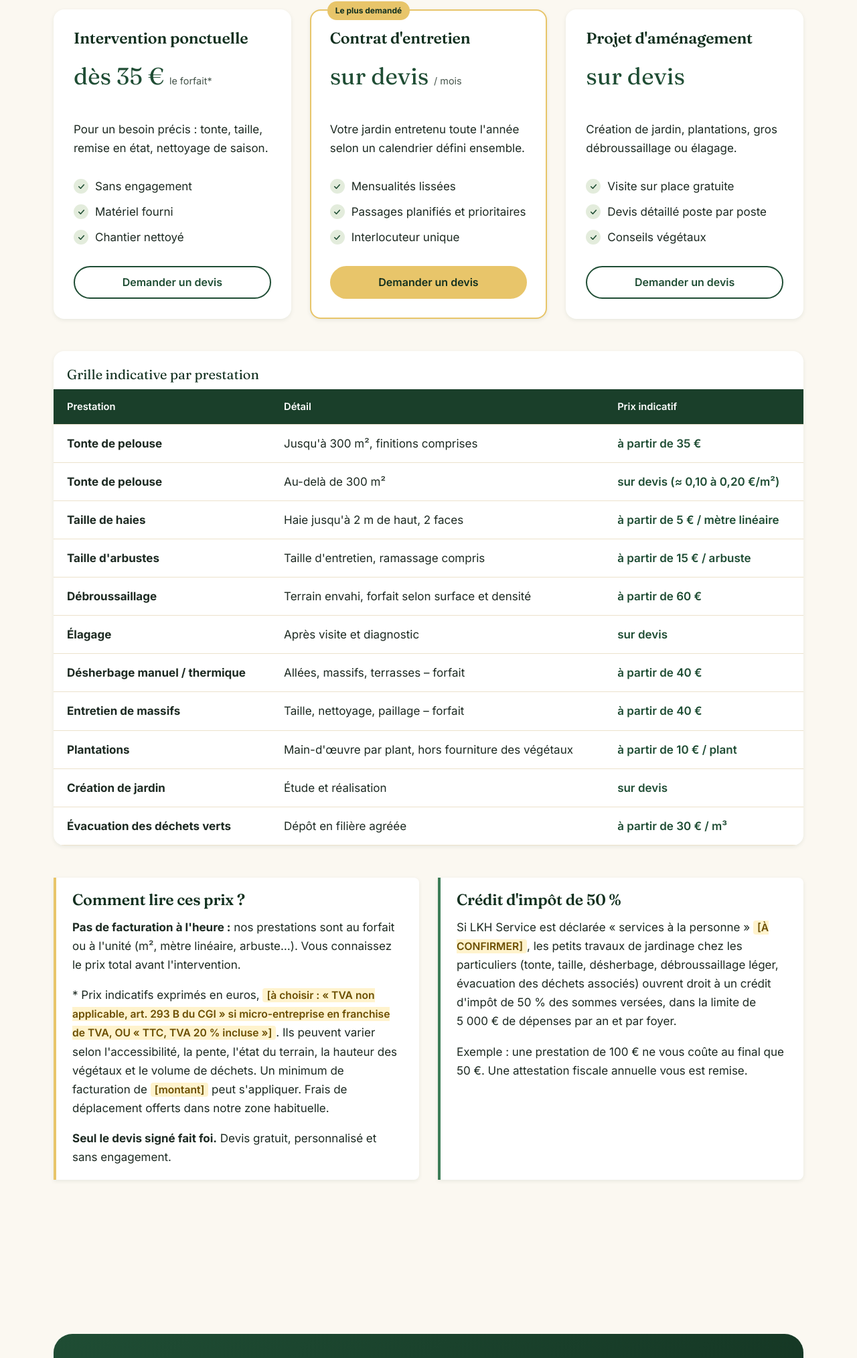
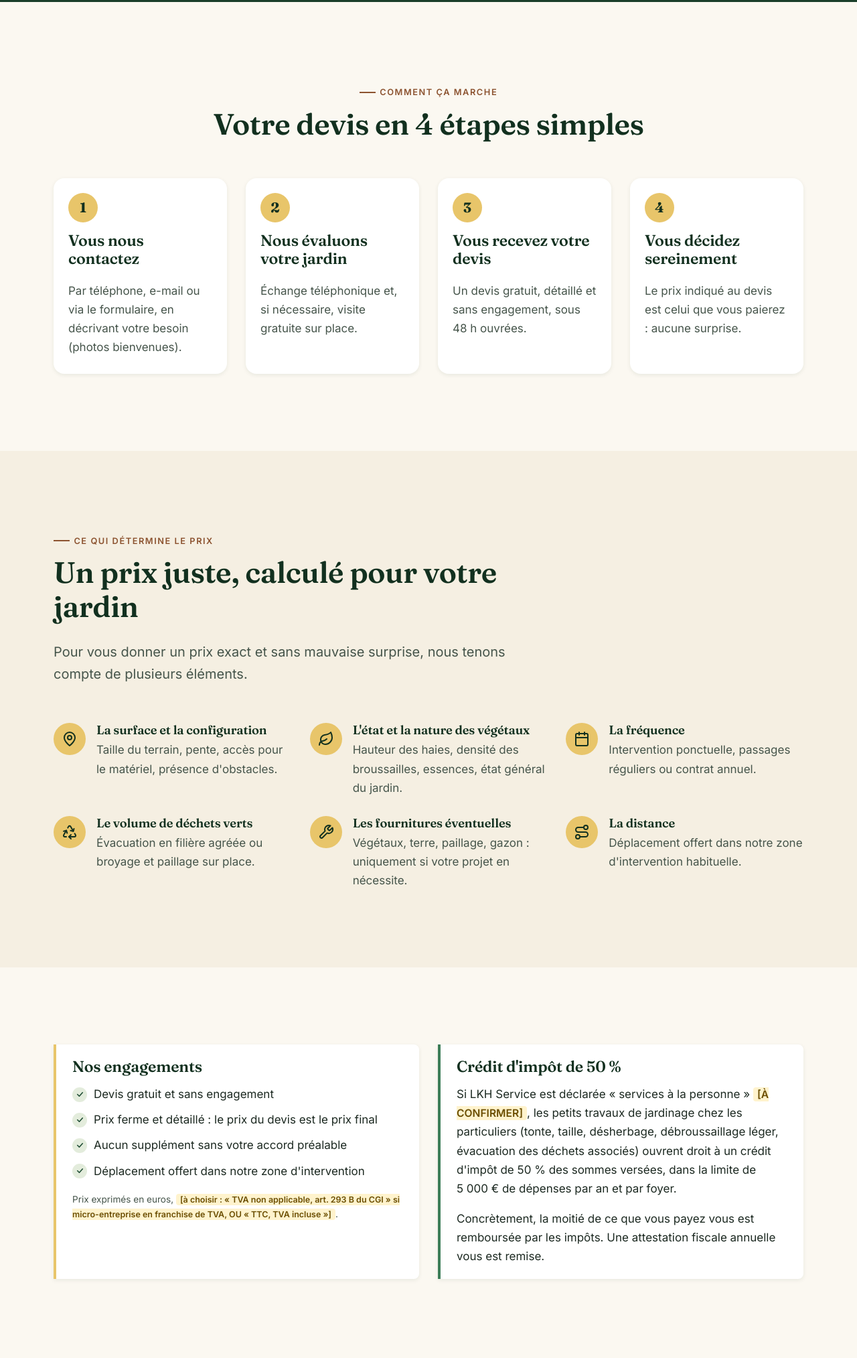
Before and after one commit to lkhservice849-cpu/Mon-site, a plain HTML site: page tarifs.html in a window 1280 px wide. Shown: the part 677-2704 px from the top of the page at 67% size. Drawn offline with Linux system fonts and the light colour scheme.

Commit message:
Suppression de tous les prix : tarifs communiqués uniquement sur devis
Co-Authored-By: Claude Opus 5.5 <noreply@anthropic.com>
Claude-Session: https://claude.ai/code/session_01YUJ2dPe7YCmhNjSM9QU3MZ

```diff
--- a/assets/css/style.css
+++ b/assets/css/style.css
@@ -572,3 +572,4 @@ main { overflow-x: clip; } /* empêche les animations d'apparition de créer un
 @media (min-width: 1200px) { .main-nav a.nav-link { white-space: nowrap; padding-inline: 10px; } .main-nav { gap: 20px; } }
 .main-nav__cta .btn { white-space: nowrap; }
 .hero .eyebrow, .page-hero .eyebrow, .cta-band .eyebrow { color: var(--sun-400); }
+.step-num { width: 44px; height: 44px; border-radius: 50%; display: grid; place-items: center; background: var(--sun-400); color: var(--forest-900); font-family: var(--font-title); font-size: 1.3rem; font-weight: 700; margin-bottom: 8px; }
--- a/tarifs.html
+++ b/tarifs.html
@@ -3,8 +3,8 @@
 <head>
 <meta charset="utf-8">
 <meta name="viewport" content="width=device-width, initial-scale=1">
-<title>Tarifs indicatifs – Entretien de jardin | LKH Service</title>
-<meta name="description" content="Grille de tarifs indicatifs de LKH Service pour la tonte, la taille de haies, le débroussaillage, l'élagage et la création de jardins. Devis gratuit et personnalisé.">
+<title>Tarifs sur devis gratuit – Entretien de jardin | LKH Service</title>
+<meta name="description" content="Chez LKH Service, chaque prestation fait l'objet d'un devis gratuit, détaillé et sans engagement, établi selon votre terrain et vos besoins.">
 <meta name="robots" content="index, follow">
 <link rel="canonical" href="https://www.lkh-service.fr/tarifs.html">
 <meta name="theme-color" content="#1f4d34">
@@ -12,8 +12,8 @@
 <meta property="og:type" content="website">
 <meta property="og:locale" content="fr_FR">
 <meta property="og:site_name" content="LKH Service">
-<meta property="og:title" content="Tarifs indicatifs – Entretien de jardin | LKH Service">
-<meta property="og:description" content="Grille de tarifs indicatifs de LKH Service pour la tonte, la taille de haies, le débroussaillage, l'élagage et la création de jardins. Devis gratuit et personnalisé.">
+<meta property="og:title" content="Tarifs sur devis gratuit – Entretien de jardin | LKH Service">
+<meta property="og:description" content="Chez LKH Service, chaque prestation fait l'objet d'un devis gratuit, détaillé et sans engagement, établi selon votre terrain et vos besoins.">
 <meta property="og:url" content="https://www.lkh-service.fr/tarifs.html">
 <meta property="og:image" content="https://www.lkh-service.fr/assets/img/og-image.jpg">
 <meta name="twitter:card" content="summary_large_image">
@@ -57,57 +57,61 @@
   <div class="container">
     <nav class="breadcrumb" aria-label="Fil d'Ariane"><ol><li><a href="index.html">Accueil</a></li><li aria-current="page">Tarifs</li></ol></nav>
     <p class="eyebrow">Devis gratuit et personnalisé</p>
-    <h1>Tarifs indicatifs</h1>
-    <p class="lead">Des prix transparents pour vous donner un ordre d'idée. Chaque jardin étant différent, votre devis est toujours gratuit et personnalisé.</p>
+    <h1>Nos tarifs : un prix sur mesure, sur devis</h1>
+    <p class="lead">Chaque jardin est unique. Plutôt qu'une grille de prix approximative, nous vous proposons un devis gratuit, précis et sans engagement, établi pour votre terrain et vos besoins.</p>
   </div>
 </section>
 
 <section class="section">
   <div class="container">
+    <div class="section-head section-head--center reveal">
+      <p class="eyebrow">Comment ça marche</p>
+      <h2>Votre devis en 4 étapes simples</h2>
+    </div>
+    <div class="grid grid--4">
+      <div class="card reveal" data-delay="1"><div class="card__body"><div class="step-num" aria-hidden="true">1</div><h3>Vous nous contactez</h3><p>Par téléphone, e-mail ou via le formulaire, en décrivant votre besoin (photos bienvenues).</p></div></div>
+      <div class="card reveal" data-delay="2"><div class="card__body"><div class="step-num" aria-hidden="true">2</div><h3>Nous évaluons votre jardin</h3><p>Échange téléphonique et, si nécessaire, visite gratuite sur place.</p></div></div>
+      <div class="card reveal" data-delay="3"><div class="card__body"><div class="step-num" aria-hidden="true">3</div><h3>Vous recevez votre devis</h3><p>Un devis gratuit, détaillé et sans engagement, sous 48&nbsp;h ouvrées.</p></div></div>
+      <div class="card reveal" data-delay="4"><div class="card__body"><div class="step-num" aria-hidden="true">4</div><h3>Vous décidez sereinement</h3><p>Le prix indiqué au devis est celui que vous paierez : aucune surprise.</p></div></div>
+    </div>
+  </div>
+</section>
+
+<section class="section section--beige">
+  <div class="container">
+    <div class="section-head reveal">
+      <p class="eyebrow">Ce qui détermine le prix</p>
+      <h2>Un prix juste, calculé pour votre jardin</h2>
+      <p class="lead">Pour vous donner un prix exact et sans mauvaise surprise, nous tenons compte de plusieurs éléments.</p>
+    </div>
     <div class="grid grid--3">
-      <div class="price-card reveal" data-delay="1">
-        <h2 class="h3">Intervention ponctuelle</h2>
-        <p class="price">dès 35&nbsp;€ <small>le forfait*</small></p>
-        <p>Pour un besoin précis : tonte, taille, remise en état, nettoyage de saison.</p>
-        <ul class="checklist"><li>Sans engagement</li><li>Matériel fourni</li><li>Chantier nettoyé</li></ul>
-        <a class="btn btn--ghost btn--block" href="contact.html?service=tonte#devis">Demander un devis</a>
-      </div>
-      <div class="price-card price-card--featured reveal" data-delay="2">
-        <h2 class="h3">Contrat d'entretien</h2>
-        <p class="price">sur devis <small>/ mois</small></p>
-        <p>Votre jardin entretenu toute l'année selon un calendrier défini ensemble.</p>
-        <ul class="checklist"><li>Mensualités lissées</li><li>Passages planifiés et prioritaires</li><li>Interlocuteur unique</li></ul>
-        <a class="btn btn--sun btn--block" href="contact.html?service=contrat#devis">Demander un devis</a>
-      </div>
-      <div class="price-card reveal" data-delay="3">
-        <h2 class="h3">Projet d'aménagement</h2>
-        <p class="price">sur devis</p>
-        <p>Création de jardin, plantations, gros débroussaillage ou élagage.</p>
-        <ul class="checklist"><li>Visite sur place gratuite</li><li>Devis détaillé poste par poste</li><li>Conseils végétaux</li></ul>
-        <a class="btn btn--ghost btn--block" href="contact.html?service=creation#devis">Demander un devis</a>
-      </div>
+      <div class="feature reveal" data-delay="1"><div class="feature__icon"><svg viewBox="0 0 24 24" fill="none" stroke="currentColor" stroke-width="2" stroke-linecap="round" stroke-linejoin="round" aria-hidden="true" focusable="false"><path d="M20 10c0 6-8 12-8 12S4 16 4 10a8 8 0 0 1 16 0z"/><circle cx="12" cy="10" r="3"/></svg></div><div><h3>La surface et la configuration</h3><p>Taille du terrain, pente, accès pour le matériel, présence d'obstacles.</p></div></div>
+      <div class="feature reveal" data-delay="2"><div class="feature__icon"><svg viewBox="0 0 24 24" fill="none" stroke="currentColor" stroke-width="2" stroke-linecap="round" stroke-linejoin="round" aria-hidden="true" focusable="false"><path d="M11 20A7 7 0 0 1 9.8 6.1C15.5 5 17 4.5 19 2c1 2 2 4.2 2 8 0 5.5-4.8 10-10 10Z"/><path d="M2 21c0-3 1.9-5.4 5.1-6C9.5 14.5 12 13 13 12"/></svg></div><div><h3>L'état et la nature des végétaux</h3><p>Hauteur des haies, densité des broussailles, essences, état général du jardin.</p></div></div>
+      <div class="feature reveal" data-delay="3"><div class="feature__icon"><svg viewBox="0 0 24 24" fill="none" stroke="currentColor" stroke-width="2" stroke-linecap="round" stroke-linejoin="round" aria-hidden="true" focusable="false"><rect x="3" y="4" width="18" height="18" rx="2"/><path d="M16 2v4M8 2v4M3 10h18"/></svg></div><div><h3>La fréquence</h3><p>Intervention ponctuelle, passages réguliers ou contrat annuel.</p></div></div>
+      <div class="feature reveal" data-delay="1"><div class="feature__icon"><svg viewBox="0 0 24 24" fill="none" stroke="currentColor" stroke-width="2" stroke-linecap="round" stroke-linejoin="round" aria-hidden="true" focusable="false"><path d="M7 19H4.8a1.8 1.8 0 0 1-1.6-2.7L7.1 9.6"/><path d="M11 19h8.2a1.8 1.8 0 0 0 1.6-2.7l-1.2-2.1"/><path d="m14 16-3 3 3 3"/><path d="M8.3 13.6 7.1 9.6 3.1 10.8"/><path d="m9.3 5.6 1.1-1.9a1.8 1.8 0 0 1 3.1 0l3.9 6.8"/><path d="m13.4 9.8 4 1.1 1.1-4"/></svg></div><div><h3>Le volume de déchets verts</h3><p>Évacuation en filière agréée ou broyage et paillage sur place.</p></div></div>
+      <div class="feature reveal" data-delay="2"><div class="feature__icon"><svg viewBox="0 0 24 24" fill="none" stroke="currentColor" stroke-width="2" stroke-linecap="round" stroke-linejoin="round" aria-hidden="true" focusable="false"><path d="M14.7 6.3a1 1 0 0 0 0 1.4l1.6 1.6a1 1 0 0 0 1.4 0l3.8-3.8a6 6 0 0 1-7.9 7.9l-6.9 6.9a2.1 2.1 0 0 1-3-3l6.9-6.9a6 6 0 0 1 7.9-7.9l-3.8 3.8z"/></svg></div><div><h3>Les fournitures éventuelles</h3><p>Végétaux, terre, paillage, gazon : uniquement si votre projet en nécessite.</p></div></div>
+      <div class="feature reveal" data-delay="3"><div class="feature__icon"><svg viewBox="0 0 24 24" fill="none" stroke="currentColor" stroke-width="2" stroke-linecap="round" stroke-linejoin="round" aria-hidden="true" focusable="false"><circle cx="6" cy="19" r="3"/><path d="M9 19h8.5a3.5 3.5 0 0 0 0-7h-11a3.5 3.5 0 0 1 0-7H15"/><circle cx="18" cy="5" r="3"/></svg></div><div><h3>La distance</h3><p>Déplacement offert dans notre zone d'intervention habituelle.</p></div></div>
     </div>
+  </div>
+</section>
 
-    <div class="table-wrap mt-3 reveal">
-      <table class="prices">
-        <caption>Grille indicative par prestation</caption>
-        <thead><tr><th scope="col">Prestation</th><th scope="col">Détail</th><th scope="col">Prix indicatif</th></tr></thead>
-        <tbody><tr><th scope="row">Tonte de pelouse</th><td>Jusqu'à 300 m², finitions comprises</td><td>à partir de 35 €</td></tr><tr><th scope="row">Tonte de pelouse</th><td>Au-delà de 300 m²</td><td>sur devis (≈ 0,10 à 0,20 €/m²)</td></tr><tr><th scope="row">Taille de haies</th><td>Haie jusqu'à 2 m de haut, 2 faces</td><td>à partir de 5 € / mètre linéaire</td></tr><tr><th scope="row">Taille d'arbustes</th><td>Taille d'entretien, ramassage compris</td><td>à partir de 15 € / arbuste</td></tr><tr><th scope="row">Débroussaillage</th><td>Terrain envahi, forfait selon surface et densité</td><td>à partir de 60 €</td></tr><tr><th scope="row">Élagage</th><td>Après visite et diagnostic</td><td>sur devis</td></tr><tr><th scope="row">Désherbage manuel / thermique</th><td>Allées, massifs, terrasses – forfait</td><td>à partir de 40 €</td></tr><tr><th scope="row">Entretien de massifs</th><td>Taille, nettoyage, paillage – forfait</td><td>à partir de 40 €</td></tr><tr><th scope="row">Plantations</th><td>Main-d'œuvre par plant, hors fourniture des végétaux</td><td>à partir de 10 € / plant</td></tr><tr><th scope="row">Création de jardin</th><td>Étude et réalisation</td><td>sur devis</td></tr><tr><th scope="row">Évacuation des déchets verts</th><td>Dépôt en filière agréée</td><td>à partir de 30 € / m³</td></tr></tbody>
-      </table>
-    </div>
-    <!-- [À ADAPTER] Ajustez ces tarifs à votre grille réelle. -->
-
-    <div class="grid grid--2 mt-3">
+<section class="section">
+  <div class="container">
+    <div class="grid grid--2">
       <div class="callout reveal">
-        <h2 class="h3">Comment lire ces prix&nbsp;?</h2>
-        <p><strong>Pas de facturation à l'heure&nbsp;:</strong> nos prestations sont au forfait ou à l'unité (m², mètre linéaire, arbuste…). Vous connaissez le prix total avant l'intervention.</p>
-        <p>* Prix indicatifs exprimés en euros, <span class="todo">[à choisir : « TVA non applicable, art. 293 B du CGI » si micro-entreprise en franchise de TVA, OU « TTC, TVA 20 % incluse »]</span>. Ils peuvent varier selon l'accessibilité, la pente, l'état du terrain, la hauteur des végétaux et le volume de déchets. Un minimum de facturation de <span class="todo">[montant]</span> peut s'appliquer. Frais de déplacement offerts dans notre zone habituelle.</p>
-        <p class="mb-0"><strong>Seul le devis signé fait foi.</strong> Devis gratuit, personnalisé et sans engagement.</p>
+        <h2 class="h3">Nos engagements</h2>
+        <ul class="checklist">
+          <li>Devis gratuit et sans engagement</li>
+          <li>Prix ferme et détaillé : le prix du devis est le prix final</li>
+          <li>Aucun supplément sans votre accord préalable</li>
+          <li>Déplacement offert dans notre zone d'intervention</li>
+        </ul>
+        <p class="mb-0 form-note">Prix exprimés en euros, <span class="todo">[à choisir : « TVA non applicable, art. 293 B du CGI » si micro-entreprise en franchise de TVA, OU « TTC, TVA incluse »]</span>.</p>
       </div>
       <div class="callout callout--info reveal">
         <h2 class="h3">Crédit d'impôt de 50&nbsp;%</h2>
         <p>Si LKH Service est déclarée « services à la personne » <span class="todo">[À CONFIRMER]</span>, les petits travaux de jardinage chez les particuliers (tonte, taille, désherbage, débroussaillage léger, évacuation des déchets associés) ouvrent droit à un crédit d'impôt de 50&nbsp;% des sommes versées, dans la limite de 5&nbsp;000&nbsp;€ de dépenses par an et par foyer.</p>
-        <p class="mb-0">Exemple : une prestation de 100&nbsp;€ ne vous coûte au final que 50&nbsp;€. Une attestation fiscale annuelle vous est remise.</p>
+        <p class="mb-0">Concrètement, la moitié de ce que vous payez vous est remboursée par les impôts. Une attestation fiscale annuelle vous est remise.</p>
       </div>
     </div>
   </div>
@@ -116,8 +120,8 @@
   <div class="container">
     <div class="cta-band reveal reveal--zoom">
       <p class="eyebrow">Devis gratuit et personnalisé</p>
-      <h2>Obtenez un prix exact pour votre jardin</h2>
-      <p>Chaque terrain est unique : envoyez-nous quelques infos (et des photos si vous le souhaitez), nous vous répondons sous 48&nbsp;h ouvrées.</p>
+      <h2>Obtenez le prix exact pour votre jardin</h2>
+      <p>Envoyez-nous quelques infos (et des photos si vous le souhaitez) : votre devis gratuit vous parvient sous 48&nbsp;h ouvrées.</p>
       <div class="btn-row">
         <a class="btn btn--sun" href="contact.html#devis">Demander un devis gratuit</a>
         <a class="btn btn--light" href="tel:+33750068656"><svg viewBox="0 0 24 24" fill="none" stroke="currentColor" stroke-width="2" stroke-linecap="round" stroke-linejoin="round" aria-hidden="true" focusable="false"><path d="M22 16.9v3a2 2 0 0 1-2.2 2 19.8 19.8 0 0 1-8.6-3.1 19.5 19.5 0 0 1-6-6A19.8 19.8 0 0 1 2.1 4.2 2 2 0 0 1 4.1 2h3a2 2 0 0 1 2 1.7c.1.9.4 1.8.7 2.7a2 2 0 0 1-.5 2.1L8 9.8a16 16 0 0 0 6 6l1.3-1.3a2 2 0 0 1 2.1-.4c.9.3 1.8.6 2.7.7a2 2 0 0 1 1.7 2z"/></svg>Appeler maintenant</a>
@@ -139,7 +143,7 @@
         <ul>
           <li><a href="services.html">Nos services</a></li>
           <li><a href="realisations.html">Réalisations</a></li>
-          <li><a href="tarifs.html">Tarifs indicatifs</a></li>
+          <li><a href="tarifs.html">Tarifs &amp; devis</a></li>
           <li><a href="a-propos.html">À propos</a></li>
           <li><a href="zone.html">Zone d'intervention</a></li>
           <li><a href="contact.html">Contact &amp; devis</a></li>
```
Also changed, not shown: 404.html (+1 -1 lines), a-propos.html (+1 -1 lines), accessibilite.html (+1 -1 lines), cgv.html (+2 -2 lines), contact.html (+1 -1 lines), index.html (+2 -2 lines), mentions-legales.html (+2 -2 lines), politique-confidentialite.html (+1 -1 lines), realisations.html (+1 -1 lines), services.html (+11 -11 lines), zone.html (+1 -1 lines), 1 other file.
